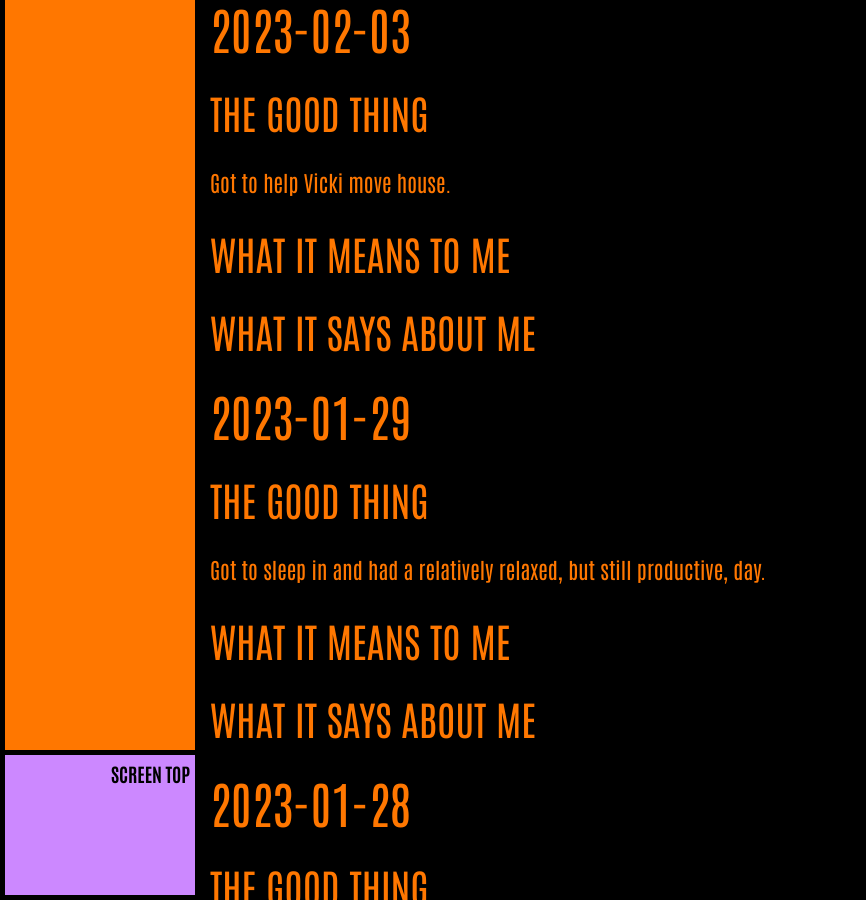
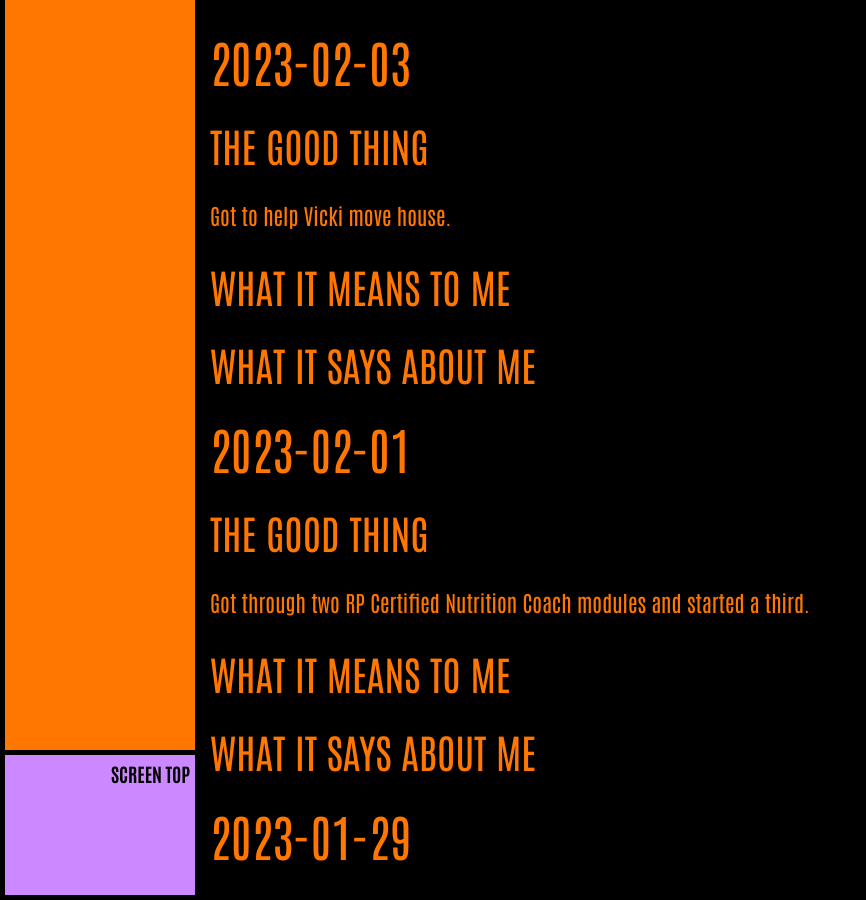
Before and after one commit to ArthurZey/arthurzey.github.io, a Jekyll site: the page built from _pages/one-good-thing.md, in a window 1280 px wide and 900 px high, scrolled down 9760 px. Shown: the whole window, without its empty margins (0-866 px from the left). Built offline with Jekyll 4.4.1, drawn with Linux system fonts in a browser that asks for light colours; some of the changed text lies outside the part shown.

Commit message:
added stub for 2023-02-01

```diff
--- a/_pages/one-good-thing.md
+++ b/_pages/one-good-thing.md
@@ -29,6 +29,14 @@ Got to help Vicki move house.
 ### What It Says about Me
 
 
+## 2023-02-01
+### The Good Thing
+Got through two RP Certified Nutrition Coach modules and started a third.
+### What It Means to Me
+
+### What It Says about Me
+
+
 
 
 ## 2023-01-29
```
Also changed, not shown: other parts of _pages/one-good-thing.md (+1 -1 lines).
